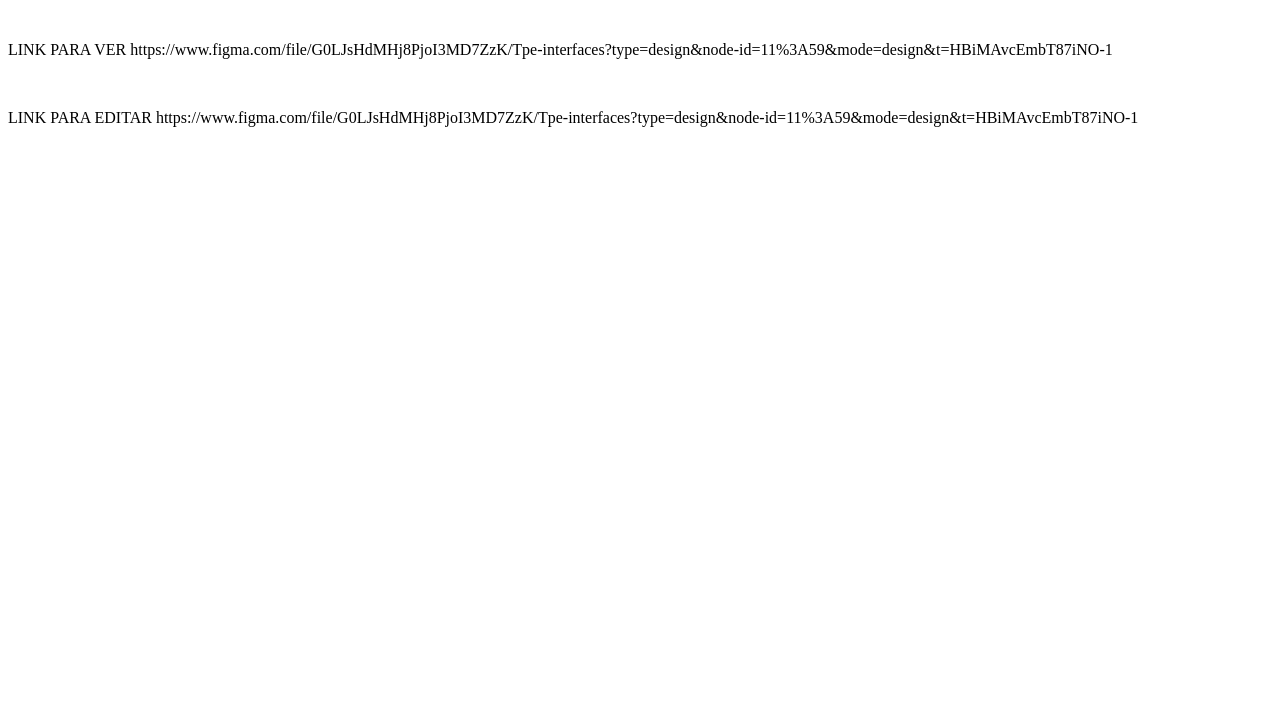
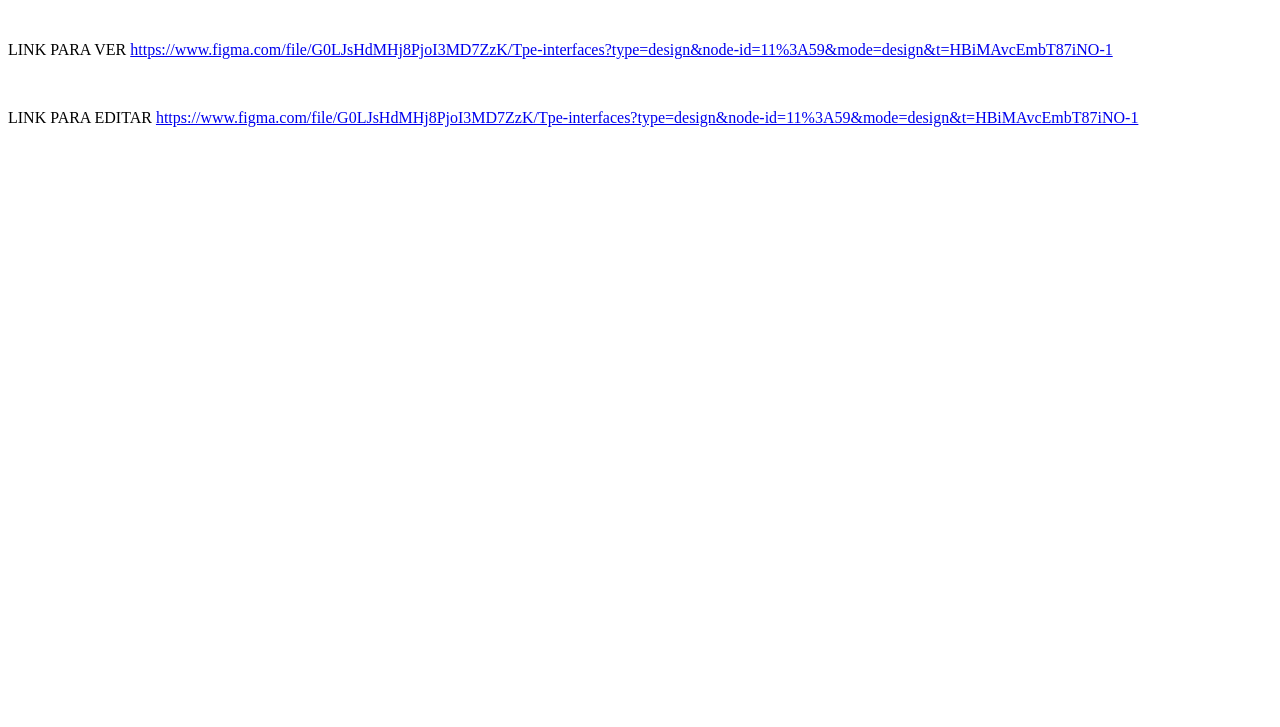
Before and after one commit to Nadrak1/Tpe-Interfaces, a plain HTML site: page Tpe-figma.html in a window 1280 px wide. Shown: the part 73-800 px from the top of the page. Drawn offline with Linux system fonts and the light colour scheme.

Commit message:
Ahora si ultimo commit

```diff
--- a/Tpe-figma.html
+++ b/Tpe-figma.html
@@ -10,12 +10,19 @@
     <br />
     <p>
       LINK PARA VER
-      https://www.figma.com/file/G0LJsHdMHj8PjoI3MD7ZzK/Tpe-interfaces?type=design&node-id=11%3A59&mode=design&t=HBiMAvcEmbT87iNO-1
+      <a
+        href="https://www.figma.com/file/G0LJsHdMHj8PjoI3MD7ZzK/Tpe-interfaces?type=design&node-id=11%3A59&mode=design&t=HBiMAvcEmbT87iNO-1"
+        >https://www.figma.com/file/G0LJsHdMHj8PjoI3MD7ZzK/Tpe-interfaces?type=design&node-id=11%3A59&mode=design&t=HBiMAvcEmbT87iNO-1</a
+      >
     </p>
     <br />
     <p>
       LINK PARA EDITAR
-      https://www.figma.com/file/G0LJsHdMHj8PjoI3MD7ZzK/Tpe-interfaces?type=design&node-id=11%3A59&mode=design&t=HBiMAvcEmbT87iNO-1
+      <a
+        href="      https://www.figma.com/file/G0LJsHdMHj8PjoI3MD7ZzK/Tpe-interfaces?type=design&node-id=11%3A59&mode=design&t=HBiMAvcEmbT87iNO-1
+      "
+        >https://www.figma.com/file/G0LJsHdMHj8PjoI3MD7ZzK/Tpe-interfaces?type=design&node-id=11%3A59&mode=design&t=HBiMAvcEmbT87iNO-1</a
+      >
     </p>
   </body>
 </html>
```
